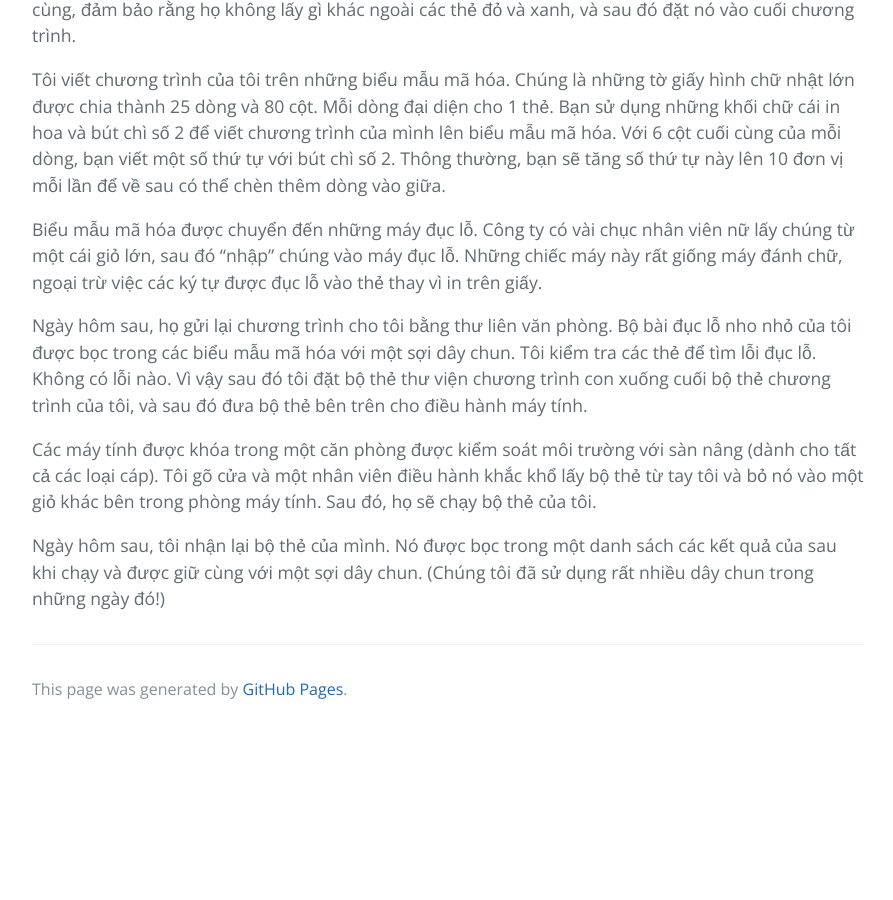
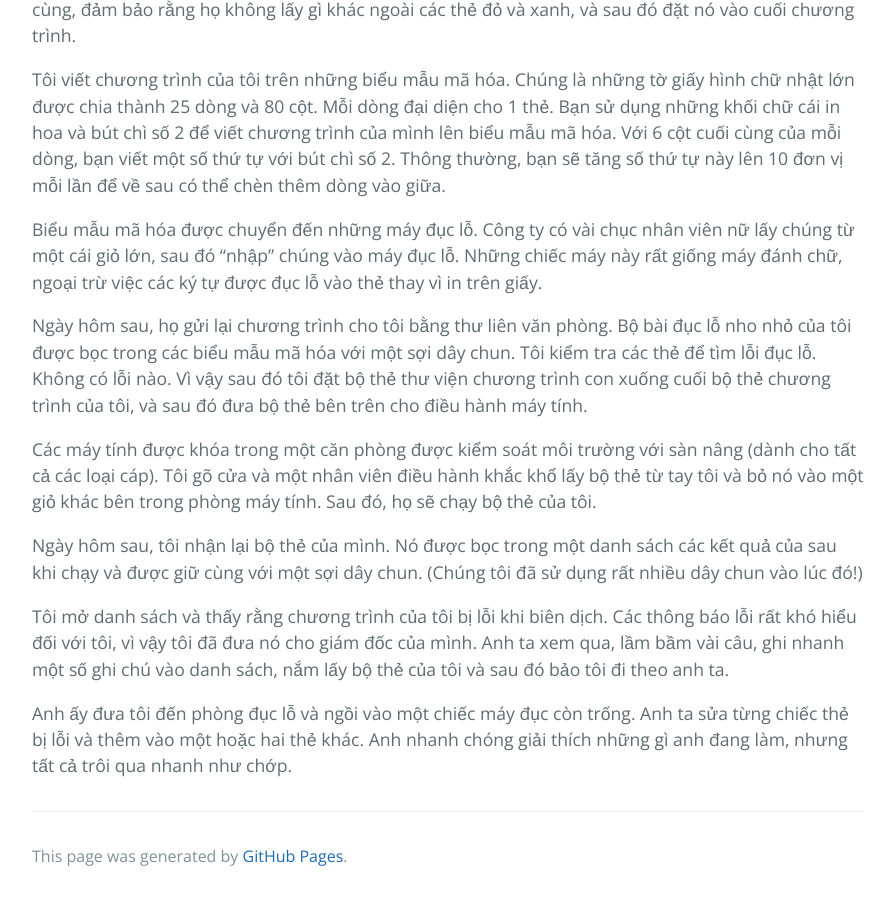
Before and after one commit to HaiBV/haibv.github.io, a Jekyll site: the page built from clean-coder/pre-requisite-introduction.md, in a window 1280 px wide and 900 px high, scrolled down 1514 px. Shown: the whole window, without its empty margins (192-1085 px from the left). Built offline with Jekyll 4.4.1, drawn with Linux system fonts in a browser that asks for light colours; our own code applies the rules of GitHub Pages for plain Markdown files; before the commit the page ends 2247 px from its top, so only the background shows below that.

Commit message:
Book - The Clean Coder - Correction

```diff
--- a/clean-coder/pre-requisite-introduction.md
+++ b/clean-coder/pre-requisite-introduction.md
@@ -30,4 +30,8 @@ Ngày hôm sau, họ gửi lại chương trình cho tôi bằng thư liên văn
 
 Các máy tính được khóa trong một căn phòng được kiểm soát môi trường với sàn nâng (dành cho tất cả các loại cáp). Tôi gõ cửa và một nhân viên điều hành khắc khổ lấy bộ thẻ từ tay tôi và bỏ nó vào một giỏ khác bên trong phòng máy tính. Sau đó, họ sẽ chạy bộ thẻ của tôi.
 
-Ngày hôm sau, tôi nhận lại bộ thẻ của mình. Nó được bọc trong một danh sách các kết quả của sau khi chạy và được giữ cùng với một sợi dây chun. (Chúng tôi đã sử dụng rất nhiều dây chun trong những ngày đó!)
+Ngày hôm sau, tôi nhận lại bộ thẻ của mình. Nó được bọc trong một danh sách các kết quả của sau khi chạy và được giữ cùng với một sợi dây chun. (Chúng tôi đã sử dụng rất nhiều dây chun vào lúc đó!)
+
+Tôi mở danh sách và thấy rằng chương trình của tôi bị lỗi khi biên dịch. Các thông báo lỗi rất khó hiểu đối với tôi, vì vậy tôi đã đưa nó cho giám đốc của mình. Anh ta xem qua, lầm bầm vài câu, ghi nhanh một số ghi chú vào danh sách, nắm lấy bộ thẻ của tôi và sau đó bảo tôi đi theo anh ta.
+
+Anh ấy đưa tôi đến phòng đục lỗ và ngồi vào một chiếc máy đục còn trống. Anh ta sửa từng chiếc thẻ bị lỗi và thêm vào một hoặc hai thẻ khác. Anh nhanh chóng giải thích những gì anh đang làm, nhưng tất cả trôi qua nhanh như chớp.
```
